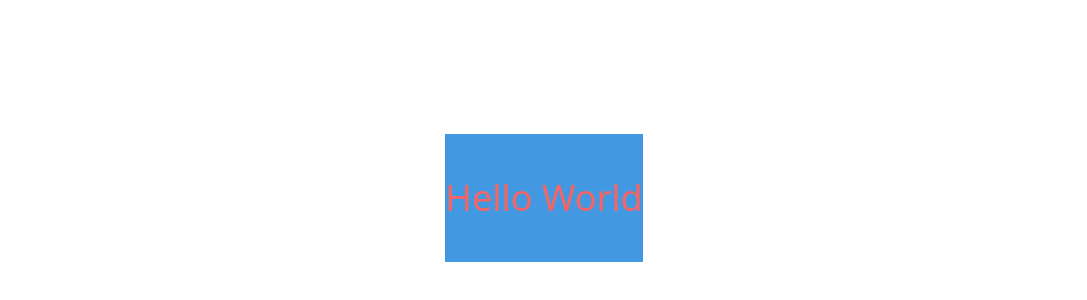
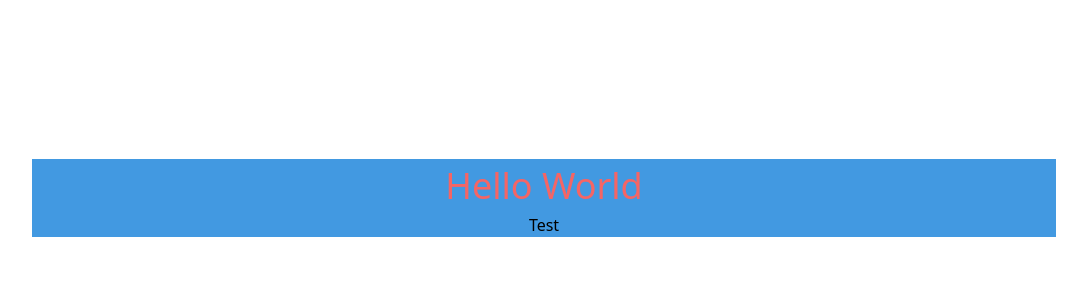
Before and after one commit to Joshua-Lucas/Scoraboard-App, a React (Create React App) app: page / in a window 1280 px wide. Shown: the part 202-502 px from the top of the page, without its empty margins (96-1183 px from the left). Built offline with nearby package versions, Linux system fonts and the light colour scheme.

Commit message:
create test folder and add some styling to app.js

```diff
--- a/public/index.html
+++ b/public/index.html
@@ -26,9 +26,9 @@
     -->
     <title>Card Scoreboard</title>
   </head>
-  <body class="flex w-screen h-screen">
+  <body class="flex w-screen h-screen justify-center">
     <noscript>You need to enable JavaScript to run this app.</noscript>
-    <div class="flex justify-center m-auto" id="root"></div>
+    <div class="flex justify-center  w-4/5" id="root"></div>
     <!--
       This HTML file is a template.
       If you open it directly in the browser, you will see an empty page.
--- a/src/App.js
+++ b/src/App.js
@@ -5,9 +5,11 @@ import React, { Component } from 'react';
 class App extends Component {
   render() {
     return (
-      <div class="bg-blue-500 h-32 flex justify-center">
-        <h1 class="text-red-500 text-4xl m-auto">Hello World</h1>
+      <div class="bg-blue-500 my-auto w-full flex flex-col items-center">
+        <h1 class="text-red-500 text-4xl ">Hello World</h1>
+        <h1>Test</h1>
       </div>
+
     );
   }
 }
```
Also changed, not shown: 1 other file (tests, documents, lock files or other folders).
